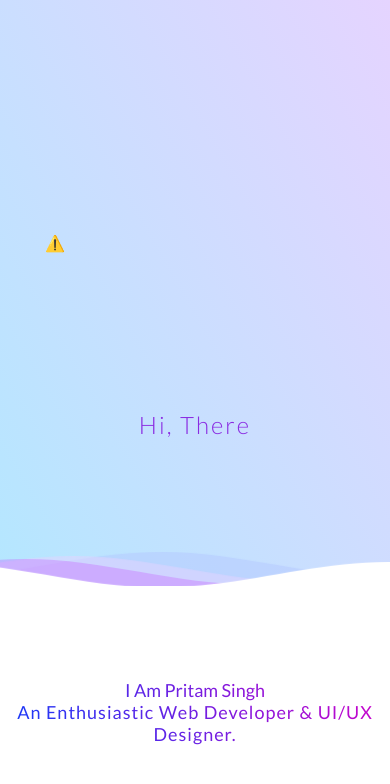
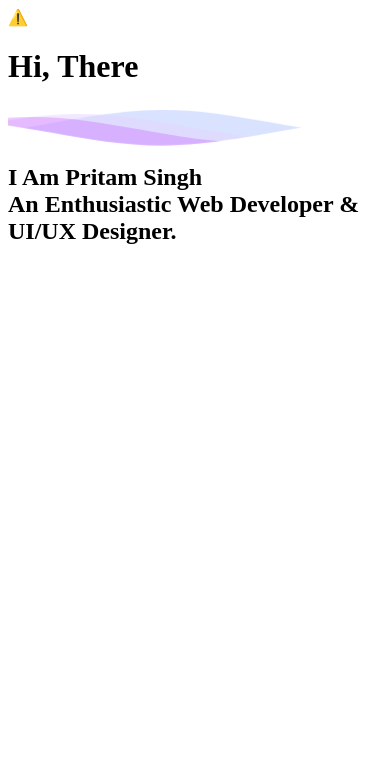
Before and after one commit to Pritam-s/Pritam-s.github.io, a plain HTML site: page index.html in a window 390 px wide. Drawn offline with nearby package versions, Linux system fonts and the light colour scheme; no server answers.

Commit message:
Everything removed. Will be remaking from scratch.

```diff
--- a/styles.css
+++ b/styles.css
@@ -1,82 +1,7 @@
 @import url('https://fonts.googleapis.com/css2?family=Lato:wght@100;300;400;700;900&display=swap');
 
 body {
-  margin:0;
-}
-
-h1 {
-  font-family: 'Lato', sans-serif;
-  font-weight:300;
-  letter-spacing: 2px;
-  font-size:48px;
-  color: blueviolet;
-}
-
-span{
-  font-family: 'Lato', sans-serif;
-  font-weight: 500;
-  letter-spacing: 1px;
-  font-size: 18px;
-  color: #7a7a7a !important;
-}
-
-h2{
-  font-family: 'Lato', sans-serif;
-  font-size: 32px;
-  font-weight: 400;
-
-  background: linear-gradient(60deg, #0D3EFB, #D500C8);
-
-  background-clip: text;
-  -webkit-background-clip: text;
-  -moz-background-clip: text;
-  -moz-text-fill-color: transparent;
-  -webkit-text-fill-color: transparent;
-}
-
-p {
-  font-family: 'Lato', sans-serif;
-  letter-spacing: 1px;
-  /* text-align: center; */
-  font-weight: lighter;
-  font-size:24px;
-  color: #7a7a7a;
-}
-
-
-
-.header {
-  position: relative;
-text-align: center;
-background: linear-gradient(60deg, rgb(180, 231, 255) 0%, rgb(229, 212, 255) 100%);
-color: white;
-}
-.logo {
-  width:50px;
-  fill:white;
-  padding-right:15px;
-  display:inline-block;
-  vertical-align: middle;
-}
-
-.inner-header {
-  height:65vh;
-  width:100%;
-  margin: 0;
-  padding: 0;
-}
-
-.flex { /*Flexbox for containers*/
-  display: flex;
-  justify-content: center;
-  align-items: center;
-  text-align: center;
-
-}
-
-lottie-player{
-  width: 500px;
-  height: 500px;
+  box-sizing: border-box;
 }
 
 .waves {
@@ -88,12 +13,6 @@ lottie-player{
   max-height:150px;
 }
 
-.content {
-  position:relative;
-  height:20vh;
-  text-align:center;
-  background-color: white;
-}
 
 /* Animation */
 
@@ -124,33 +43,13 @@ lottie-player{
     transform: translate3d(85px,0,0);
   }
 }
+
+
+
 /*Shrinking for mobile*/
 @media (max-width: 768px) {
   .waves {
     height:40px;
     min-height:40px;
   }
-  .content {
-    height:30vh;
-  }
-  h1 {
-    font-size:24px;
-  }
-
-  h2{
-    font-size: 18px;
-  }
-
-  p{
-    font-size: 14px;
-  }
-
-  .flex{
-    flex-direction: column;
-  }
-
-  lottie-player{
-    width: 300px;
-    height: 300px;
-  }
 }
```
